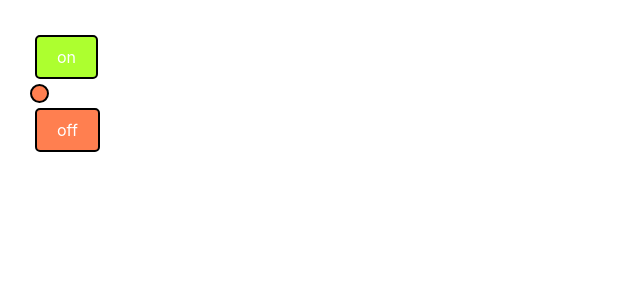
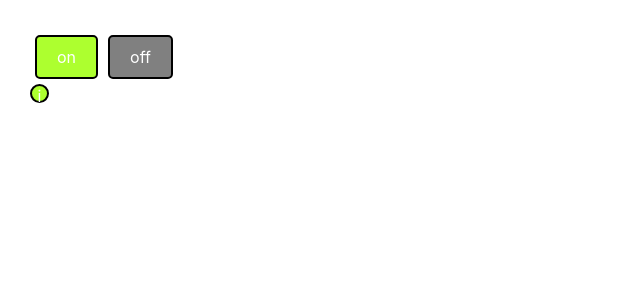
Before and after one commit to regggulus/ReactTS_shit_how_easy, a React (Create React App) app: page / in a window 1280 px wide. Shown: the top 300 px of the page, without its empty margins (0-640 px from the left). Built offline with nearby package versions, Linux system fonts and the light colour scheme.

Commit message:
OnOff components useState

```diff
--- a/src/components/OnOff.tsx
+++ b/src/components/OnOff.tsx
@@ -10,30 +10,40 @@ export function OnOff({switchings}: OnOffType) {
         width: '15px',
         height: '15px',
         borderRadius: '15px',
-        backgroundColor: 'gray',
-    };
-    const buttonStyle: React.CSSProperties = {
+        backgroundColor: switchings ? 'greenyellow' : "coral",
+        textAlign: 'center',
+        color: "white"
+    }
+    const onStyle: React.CSSProperties = {
         display: 'inline-block',
         padding: '10px 20px',
         margin: '5px',
         border: '2px solid black',
         borderRadius: '5px',
         color: 'white',
-        backgroundColor: 'gray',
+        backgroundColor: switchings ? 'greenyellow' : 'gray',
+        cursor: 'pointer',
+        textAlign: 'center',
+        userSelect: 'none', // Запретить выделение текста
+    }
+    const offStyle: React.CSSProperties = {
+        display: 'inline-block',
+        padding: '10px 20px',
+        margin: '5px',
+        border: '2px solid black',
+        borderRadius: '5px',
+        color: 'white',
+        backgroundColor: switchings ? 'gray' : 'coral',
         cursor: 'pointer',
         textAlign: 'center',
         userSelect: 'none', // Запретить выделение текста
     };
     const [on, setOn] = useState(true)
-    return (
-        <div>
-            <div style={{...buttonStyle, backgroundColor: 'greenyellow'}}>
-                {!switchings && on}
-                on
+        return (
+            <div>
+             <div style={onStyle}>on</div>
+             <div style={offStyle}>off</div>
+             <div style={indicatorStyle}>i</div>
             </div>
-            <div style={{...indicatorStyle, backgroundColor: 'greenyellow' && 'coral'}}></div>
-            <div style={{...buttonStyle, backgroundColor: 'coral'}}>off</div>
-
-        </div>
-    );
+        )
 }
```
